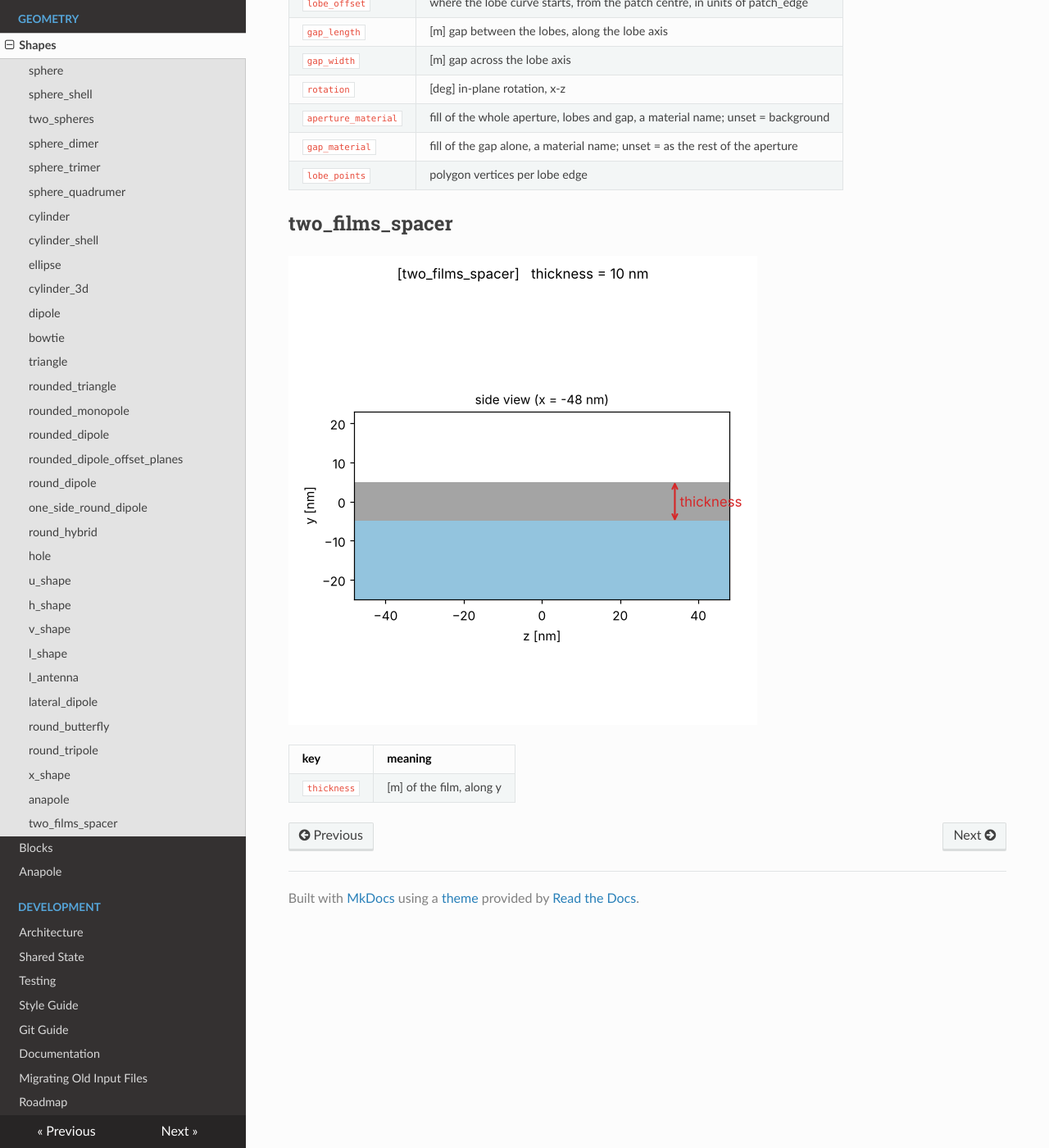
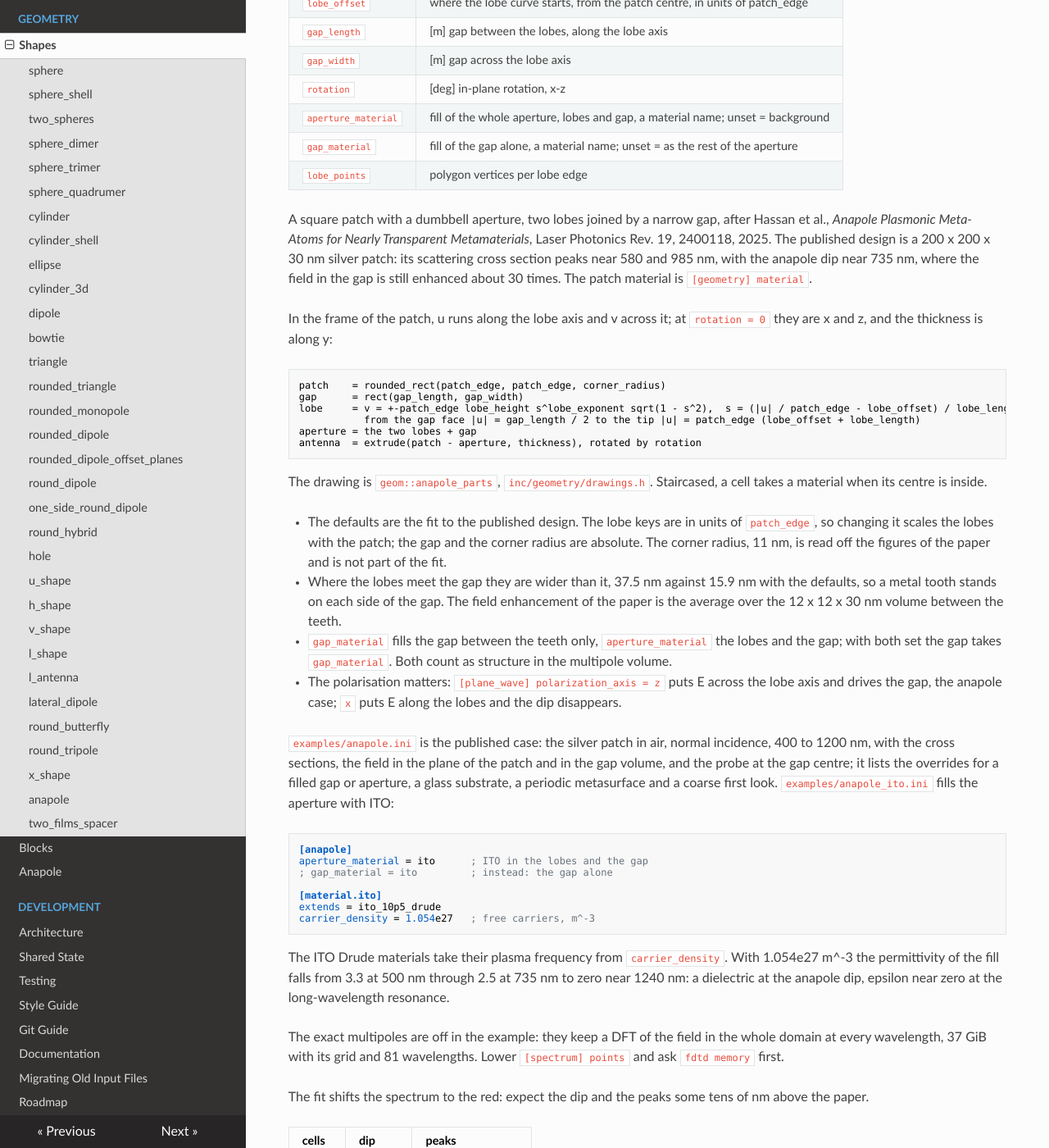
Before and after one commit to cpapakonstantinou/cfdtd, an MkDocs documentation site: the page built from docs/geometry/Shapes.md, in a window 1280 px wide and 1400 px high, scrolled down 22660 px. Shown: the whole window at 82% size. Built offline with MkDocs 1.6.1, drawn with Linux system fonts in a browser that asks for light colours; nearby versions of some CDN libraries; some of the changed text lies outside the part shown.

Commit message:
deal with unifying shapes under new architecture, anapole is one of the shapes

````diff
--- a/docs/geometry/Shapes.md
+++ b/docs/geometry/Shapes.md
@@ -21,7 +21,7 @@ along y. Setting a key in the section of another shape is an error.
 
 | key | meaning |
 |---|---|
-| `radius` | [m] radius of the core; the shell ([geometry] shell_material) is 13 cells thicker |
+| `radius` | [m] radius of the core; the shell of [geometry] shell_material is 13 cells thicker |
 
 ## two_spheres
 
@@ -76,7 +76,7 @@ along y. Setting a key in the section of another shape is an error.
 |---|---|
 | `radius_core` | [m] radius of the core; both cylinders are along y, on the same axis |
 | `core_length` | [m] of the core along y; 0 = through the whole domain |
-| `radius_shell` | [m] outer radius of the shell ([geometry] shell_material); the core is drawn over it |
+| `radius_shell` | [m] outer radius of the shell of [geometry] shell_material; the core is drawn over it |
 | `shell_length` | [m] of the shell along y; 0 = through the whole domain; shorter than the core leaves the core ends bare |
 
 ## ellipse
@@ -88,7 +88,7 @@ along y. Setting a key in the section of another shape is an error.
 | `radius_x` | [m] semi-axis along x |
 | `radius_z` | [m] semi-axis along z |
 | `thickness` | [m] along y |
-| `rotation` | [deg] positive turns counter-clockwise in the top view (x right, z up) |
+| `rotation` | [deg] positive turns counter-clockwise in the top view, x right and z up |
 
 ## cylinder_3d
 
@@ -108,8 +108,8 @@ along y. Setting a key in the section of another shape is an error.
 | `width` | [m] arm width, along x |
 | `thickness` | [m] along y |
 | `gap` | [m] between the arms, along z |
-| `top_end` | [m] end of the top arm, measured from the centre of the gap (+z) |
-| `bottom_end` | [m] end of the bottom arm, measured from the centre of the gap (-z) |
+| `top_end` | [m] end of the top arm along +z, measured from the centre of the gap |
+| `bottom_end` | [m] end of the bottom arm along -z, measured from the centre of the gap |
 
 ## bowtie
 
@@ -190,7 +190,7 @@ along y. Setting a key in the section of another shape is an error.
 | `top_length` | [m] length of the top arm |
 | `bottom_length` | [m] length of the bottom arm |
 | `corner_radius` | [m] of every edge |
-| `rotation` | [deg] 0: arms along z; positive turns counter-clockwise in the top view (x right, z up) |
+| `rotation` | [deg] 0: arms along z; positive turns counter-clockwise in the top view, x right and z up |
 
 ## one_side_round_dipole
 
@@ -203,7 +203,7 @@ along y. Setting a key in the section of another shape is an error.
 | `gap` | [m] between the arms |
 | `top_end` | [m] centre of the top end disc, measured from the centre of the gap |
 | `bottom_end` | [m] centre of the bottom end disc, measured from the centre of the gap |
-| `rotation` | [deg] 0: arms along z; positive turns counter-clockwise in the top view (x right, z up) |
+| `rotation` | [deg] 0: arms along z; positive turns counter-clockwise in the top view, x right and z up |
 
 ## round_hybrid
 
@@ -213,10 +213,10 @@ along y. Setting a key in the section of another shape is an error.
 |---|---|
 | `width` | [m] arm width |
 | `thickness` | [m] along y |
-| `gap` | [m] between the arms (filled with the gap material) |
+| `gap` | [m] between the arms, filled with the gap material |
 | `arm_length` | [m] length of each arm |
 | `corner_radius` | [m] of every edge |
-| `rotation` | [deg] 0: arms along z; positive turns counter-clockwise in the top view (x right, z up) |
+| `rotation` | [deg] 0: arms along z; positive turns counter-clockwise in the top view, x right and z up |
 
 ## hole
 
@@ -282,8 +282,8 @@ along y. Setting a key in the section of another shape is an error.
 |---|---|
 | `width` | [m] width of the two bars |
 | `thickness` | [m] along y |
-| `length_x` | [m] of the bar along x (at the -z end), from the outer corner to the centre of its round end |
-| `length_z` | [m] of the bar along z (at the -x end), from the outer corner to the centre of its round end |
+| `length_x` | [m] of the bar along x at the -z end, from the outer corner to the centre of its round end |
+| `length_z` | [m] of the bar along z at the -x end, from the outer corner to the centre of its round end |
 
 ## lateral_dipole
 
@@ -310,7 +310,7 @@ along y. Setting a key in the section of another shape is an error.
 | `length_z` | [m] of each bar along z, measured from width / 2 off the centre |
 | `length_x` | [m] of each bar along x, measured the same way |
 | `corner_radius` | [m] of every edge and of the two arcs |
-| `rotation` | [deg] 0: bars along x and z; positive turns counter-clockwise in the top view (x right, z up) |
+| `rotation` | [deg] 0: bars along x and z; positive turns counter-clockwise in the top view, x right and z up |
 
 ## round_tripole
 
@@ -321,12 +321,12 @@ along y. Setting a key in the section of another shape is an error.
 | `width` | [m] bar width |
 | `thickness` | [m] along y |
 | `center_length` | [m] of the middle bar; the three bars are in line |
-| `top_length` | [m] of the top bar (+z at rotation 0) |
+| `top_length` | [m] of the top bar, along +z at rotation 0 |
 | `bottom_length` | [m] of the bottom bar |
 | `top_gap` | [m] between the middle and the top bar |
 | `bottom_gap` | [m] between the middle and the bottom bar |
 | `corner_radius` | [m] of every edge |
-| `rotation` | [deg] 0: bars along z; positive turns counter-clockwise in the top view (x right, z up) |
+| `rotation` | [deg] 0: bars along z; positive turns counter-clockwise in the top view, x right and z up |
 
 ## x_shape
 
@@ -340,7 +340,7 @@ along y. Setting a key in the section of another shape is an error.
 | `rotated_length` | [m] of the second bar, which crosses the fixed one at its centre |
 | `rotated_width` | [m] of the second bar |
 | `corner_radius` | [m] of every edge |
-| `angle` | [deg] from the fixed bar to the second bar, counter-clockwise in the top view (x right, z up); 90 is a cross |
+| `angle` | [deg] from the fixed bar to the second bar, counter-clockwise in the top view, x right and z up; 90 is a cross |
 
 ## anapole
 
@@ -362,6 +362,75 @@ along y. Setting a key in the section of another shape is an error.
 | `gap_material` | fill of the gap alone, a material name; unset = as the rest of the aperture |
 | `lobe_points` | polygon vertices per lobe edge |
 
+A square patch with a dumbbell aperture, two lobes joined by a narrow gap, after Hassan et al.,
+*Anapole Plasmonic Meta-Atoms for Nearly Transparent Metamaterials*, Laser Photonics Rev. 19,
+2400118, 2025. The published design is a 200 x 200 x 30 nm silver patch: its scattering cross
+section peaks near 580 and 985 nm, with the anapole dip near 735 nm, where the field in the gap is
+still enhanced about 30 times. The patch material is `[geometry] material`.
+
+In the frame of the patch, u runs along the lobe axis and v across it; at `rotation = 0` they are x
+and z, and the thickness is along y:
+
+```
+patch    = rounded_rect(patch_edge, patch_edge, corner_radius)
+gap      = rect(gap_length, gap_width)
+lobe     = v = +-patch_edge lobe_height s^lobe_exponent sqrt(1 - s^2),  s = (|u| / patch_edge - lobe_offset) / lobe_length
+           from the gap face |u| = gap_length / 2 to the tip |u| = patch_edge (lobe_offset + lobe_length)
+aperture = the two lobes + gap
+antenna  = extrude(patch - aperture, thickness), rotated by rotation
+```
+
+The drawing is `geom::anapole_parts`, `inc/geometry/drawings.h`. Staircased, a cell takes a material
+when its centre is inside.
+
+- The defaults are the fit to the published design. The lobe keys are in units of `patch_edge`, so
+  changing it scales the lobes with the patch; the gap and the corner radius are absolute. The corner
+  radius, 11 nm, is read off the figures of the paper and is not part of the fit.
+- Where the lobes meet the gap they are wider than it, 37.5 nm against 15.9 nm with the defaults, so
+  a metal tooth stands on each side of the gap. The field enhancement of the paper is the average
+  over the 12 x 12 x 30 nm volume between the teeth.
+- `gap_material` fills the gap between the teeth only, `aperture_material` the lobes and the gap;
+  with both set the gap takes `gap_material`. Both count as structure in the multipole volume.
+- The polarisation matters: `[plane_wave] polarization_axis = z` puts E across the lobe axis and
+  drives the gap, the anapole case; `x` puts E along the lobes and the dip disappears.
+
+`examples/anapole.ini` is the published case: the silver patch in air, normal incidence, 400 to
+1200 nm, with the cross sections, the field in the plane of the patch and in the gap volume, and the
+probe at the gap centre; it lists the overrides for a filled gap or aperture, a glass substrate, a
+periodic metasurface and a coarse first look. `examples/anapole_ito.ini` fills the aperture with ITO:
+
+```ini
+[anapole]
+aperture_material = ito      ; ITO in the lobes and the gap
+; gap_material = ito         ; instead: the gap alone
+
+[material.ito]
+extends = ito_10p5_drude
+carrier_density = 1.054e27   ; free carriers, m^-3
+```
+
+The ITO Drude materials take their plasma frequency from `carrier_density`. With 1.054e27 m^-3 the
+permittivity of the fill falls from 3.3 at 500 nm through 2.5 at 735 nm to zero near 1240 nm: a
+dielectric at the anapole dip, epsilon near zero at the long-wavelength resonance.
+
+The exact multipoles are off in the example: they keep a DFT of the field in the whole domain at
+every wavelength, 37 GiB with its grid and 81 wavelengths. Lower `[spectrum] points` and ask
+`fdtd memory` first.
+
+The fit shifts the spectrum to the red: expect the dip and the peaks some tens of nm above the paper.
+
+| cells | dip | peaks |
+|---|---|---|
+| paper | 735 nm | 580 and 985 nm |
+| 2 nm | 800 nm | 640 and 1060 nm |
+| 4 nm | 880 nm | 680 and 1100 nm |
+
+The positions still move with the cell size, so part of the shift at 2 nm is the grid. Both runs
+sampled every 20 nm; the 2 nm run used a smaller domain than the example, 280 x 120 x 280 nm.
+`test/test_geometry.cc` compares the rendered patch with a point-wise predicate of the outline on a
+1 nm grid, 130032 cells, none differ; the regression case `test/regression/Anapole` is that patch
+scaled to 400 nm, silver in air on glass.
+
 ## two_films_spacer
 
 ![two_films_spacer](shapes/two_films_spacer.png)
````
Also changed, not shown: docs/dev/Architecture.md (+1 -1 lines), docs/dev/Roadmap.md (+1 -0 lines), docs/geometry/Anapole.md (deleted, +0 -130 lines), docs/geometry/make_shape_figures.py (+77 -0 lines), 14 other files.
